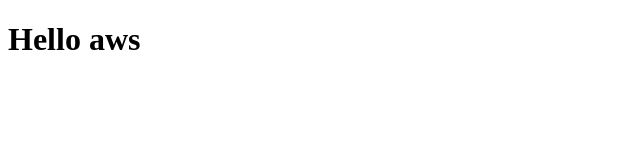
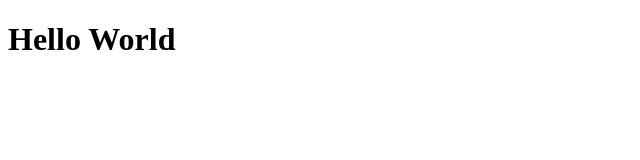
Before and after one commit to Petropavlovskoy/Prostoe-testovoe, a website: page index.html in a window 1280 px wide. Shown: the full height of the page, 0-640 px from the left. Drawn offline with Linux system fonts and the light colour scheme.

Commit message:
Update index.html

```diff
--- a/index.html
+++ b/index.html
@@ -7,7 +7,7 @@
     <title>Document</title>
 </head>
 <body>
-    <h1> Hello aws</h1>
+    <h1> Hello World</h1>
 
 </body>
 </html>
```
